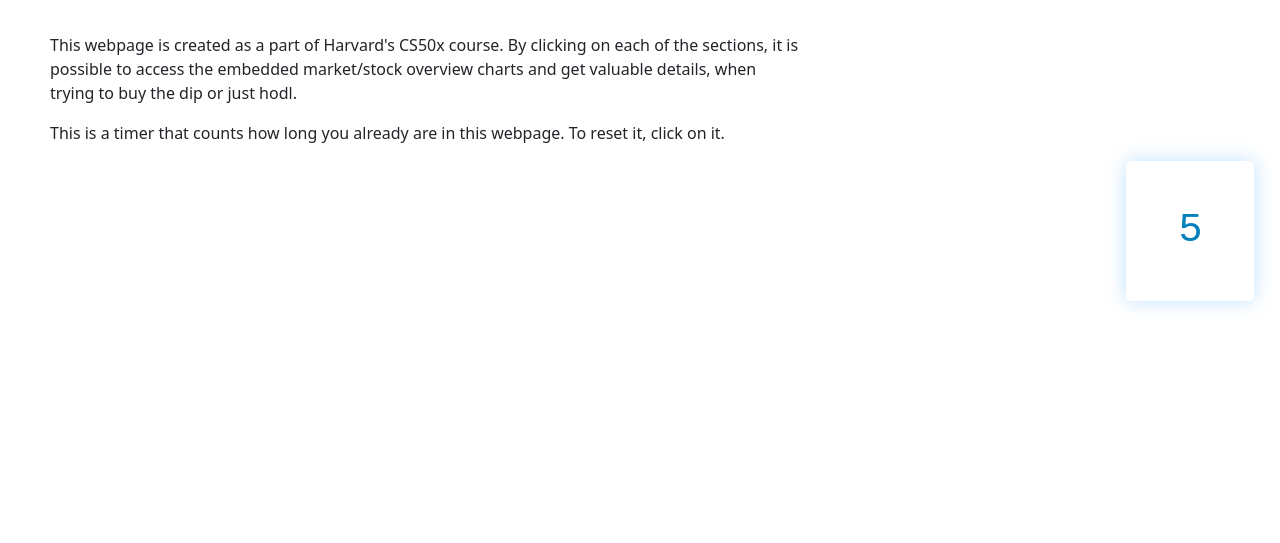
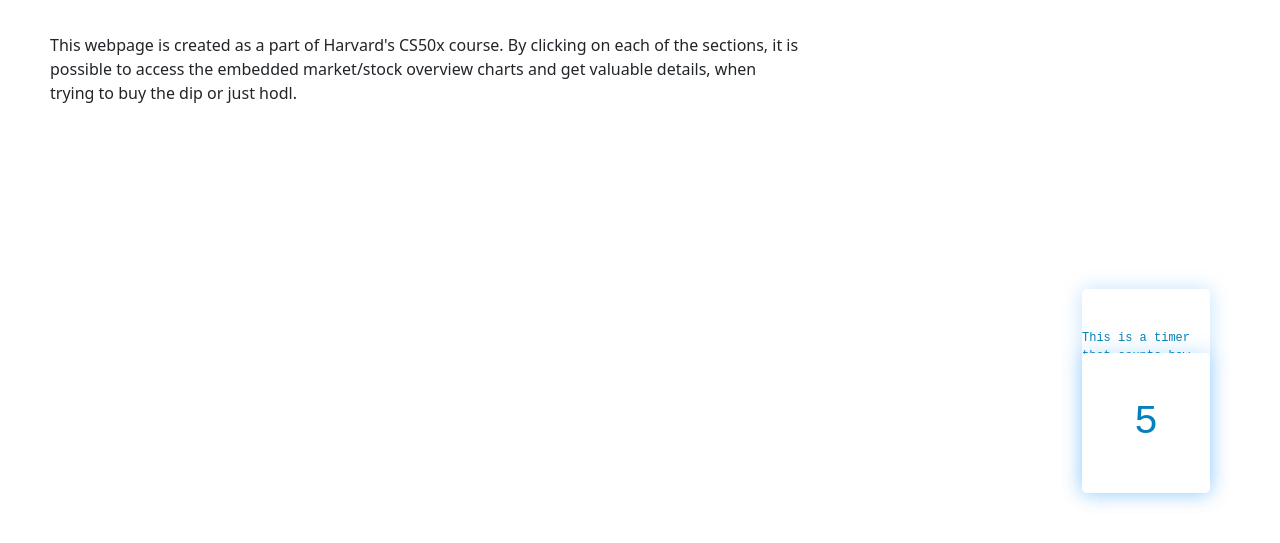
Before and after one commit to davis-gr/CS50-projects, a plain HTML site: page homepage/index.html in a window 1280 px wide. Shown: the part 237-780 px from the top of the page. Drawn offline with nearby package versions, Linux system fonts and the light colour scheme.

Commit message:
Mon, May 16, 2022, 8:00 AM +00:00

```diff
--- a/homepage/index.html
+++ b/homepage/index.html
@@ -24,7 +24,7 @@
         This webpage is created as a part of Harvard's CS50x course. By clicking on each of the sections, it is possible to access the embedded market/stock overview charts and get valuable details, when trying to buy the dip or just hodl.
         </p>
         </div>
-        <div class="paragraph">
+        <div class="timerText">
         <p>
         This is a timer that counts how long you already are in this webpage. To reset it, click on it.
         </p>
--- a/homepage/styles.css
+++ b/homepage/styles.css
@@ -47,11 +47,11 @@
     }
 
 .timerDisplay{
-    position: relative;
+    position: absolute;
     width: 10%;
     background: #ffffff;
-    left: 88%;
-    bottom: 88%;
+    right: 70px;
+    bottom: 70px;
     padding: 40px 0;
     font-family: 'Roboto mono',monospace;
     color: #0381bb;
@@ -62,3 +62,20 @@
     border-radius: 5px;
     box-shadow: 0 0 20px rgba(0,139,253,0.25);
     }
+
+.timerText{
+    position: absolute;
+    width: 10%;
+    background: #ffffff;
+    right: 70px;
+    bottom: 70px;
+    padding: 40px 0;
+    font-family: 'Roboto mono',monospace;
+    color: #0381bb;
+    font-size: 12px;
+    display: flex;
+    align-items: center;
+    justify-content: space-around;
+    border-radius: 5px;
+    box-shadow: 0 0 20px rgba(0,139,253,0.25);
+    }
```
